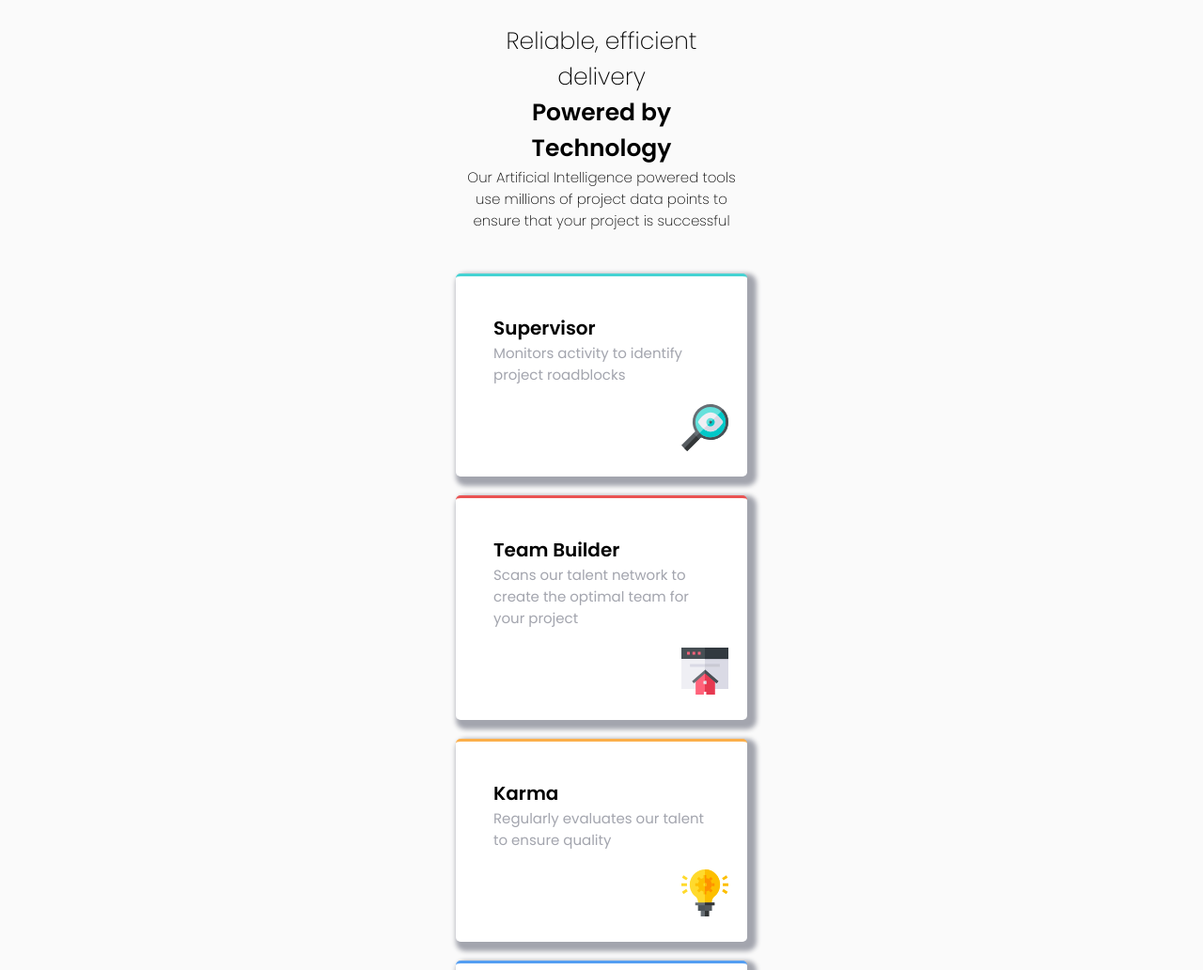
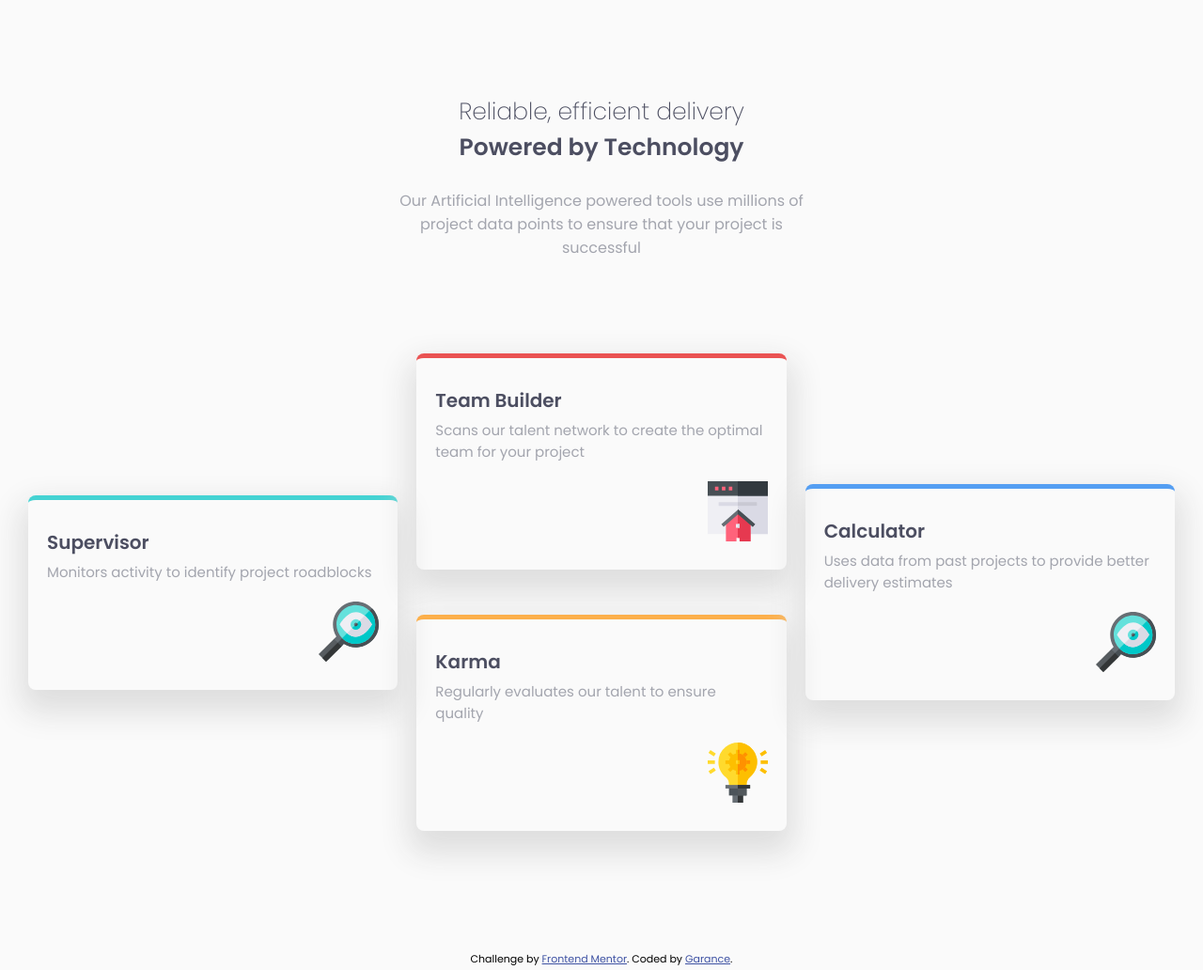
Before and after one commit to DGarance/four-card-feature-section, a plain HTML site: page index.html in a window 1280 px wide. Shown: the top 1032 px of the page at 94% size. Drawn offline with Linux system fonts and the light colour scheme.

Commit message:
challenge terminé

```diff
--- a/css/style.css
+++ b/css/style.css
@@ -30,74 +30,115 @@
 body {
   background-color: var(--very-light-gray);
   font-family: var(--f-fam);
-  display: flex;
-  flex-direction: column;
-  justify-content: center;
-  align-items: center;
 }
-.container {
-  width: 350px;
+/* Header CSS style */
+.header {
+  margin: 100px auto;
+  max-width: 475px;
+  text-align: center;
+  padding: 0 20px;
+}
+
+.header-title {
+  color: var(--very-dark-blue);
+  font-size: 25px;
+  font-weight: var(--thin-font);
   text-align: center;
 }
-.content {
-  display: flex;
-  flex-direction: row;
-  padding: 25px;
+
+.header-subtitle {
+  font-size: 25px;
+  color: var(--very-dark-blue);
+  text-align: center;
+  font-weight: var(--bold-font);
 }
 
-.content-text {
-  display: flex;
-  flex-direction: column;
+.header-description {
+  text-align: center;
+  font-size: 16px;
+  color: var(--grayish-blue);
+  font-weight: var(--normal-font);
+  margin-top: 25px;
 }
-.content-title {
-  font-size: 25px;
-  font-weight: 600;
-  text-align: center;
-}
-.content-title span,
-.content-description {
-  font-weight: 200;
-}
-.content-description {
-  font-size: 15px;
+
+/* Cards CSS style */
+
+.card-container {
+  margin: 80px 30px;
 }
 
 .card {
-  background-color: white;
-  border-radius: 5px;
-  text-align: start;
-  border-top: 3px solid var(--cyan);
-  margin: 20px;
-  padding: 20px;
-  box-shadow: 5px 5px 5px 5px var(--grayish-blue);
+  border-radius: 8px;
+  padding: 30px 20px;
+  margin-bottom: 3rem;
+  box-shadow: 0 16px 32px 8px #dedede;
 }
-.card:nth-child(2) {
-  border-top: 3px solid var(--red);
+
+.card-supervisor {
+  border-top: 5px solid var(--cyan);
 }
-.card:nth-child(3) {
-  border-top: 3px solid var(--orange);
+.card-team-builder {
+  border-top: 5px solid var(--red);
 }
-.card:nth-child(4) {
-  border-top: 3px solid var(--blue);
+
+.card-karma {
+  border-top: 5px solid var(--orange);
+}
+.card-calculator {
+  border-top: 5px solid var(--blue);
 }
 .card-text {
-  padding: 20px;
   text-align: start;
 }
 .card-title {
+  margin: 0;
+  padding-bottom: 5px;
   font-size: 20px;
   font-weight: var(--bold-font);
+  color: var(--very-dark-blue);
 }
 .card-description {
   font-size: 15px;
   color: var(--grayish-blue);
 }
 .card-img {
-  text-align: end;
+  display: flex;
+  justify-content: right;
+  padding-top: 20px;
 }
-img {
-  width: 50px;
+
+/* Destop Version */
+
+@media screen and (min-width: 768px) {
+  .card-container {
+    display: grid;
+    grid-template-columns: repeat(2, 1fr);
+    column-gap: 20px;
+  }
 }
+
+@media screen and (min-width: 1024px) {
+  .card-container {
+    grid-template-columns: repeat(3, 1fr);
+    grid-template-rows: repeat(2, 1fr);
+    grid-template-areas: "left mid1 right" "left mid2 right";
+  }
+  .card-supervisor {
+    grid-area: left;
+    align-self: center;
+  }
+  .card-team-builder {
+    grid-area: mid1;
+  }
+  .card-karma {
+    grid-area: mid2;
+  }
+  .card-calculator {
+    grid-area: right;
+    align-self: center;
+  }
+}
+
 .attribution {
   font-size: 11px;
   text-align: center;
--- a/index.html
+++ b/index.html
@@ -12,62 +12,46 @@
 </head>
 
 <body>
-  <div class="container">
-    <section class="content">
-      <div class="content-text">
-        <h1 class="content-title">
-          <span>Reliable, efficient delivery</span>
-          <br>Powered by Technology
-        </h1>
-        <p class="content-description">
-          Our Artificial Intelligence powered tools use millions of project data points
-          to ensure that your project is successful
-        </p>
-      </div>
-    </section>
+  <header class="header">
+    <h1 class="header-title">Reliable, efficient delivery</h1>
+    <h2 class="header-subtitle">Powered by Technology</h2>
+    <p class="header-description">Our Artificial Intelligence powered tools use millions of project data points
+      to ensure that your project is successful</p>
+  </header>
   <section class="card-container">
-      <div class="card">
-        <div class="card-text">
-          <h2 class="card-title">Supervisor</h2>
+    <div class="card card-supervisor">
+      <h3 class="card-title">Supervisor</h3>
       <p class="card-description">Monitors activity to identify project roadblocks</p>
-        </div>
       <div class="card-img">
-          <img src="./images/icon-supervisor.svg" alt="">
+        <img src="./images/icon-supervisor.svg" alt="icon-supervisor">
       </div>
     </div>
-      <div class="card">
-        <div class="card-text">
-          <h2 class="card-title">Team Builder</h2>
-          <p class="card-description"> Scans our talent network to create the optimal team for your project</p>
-        </div>
+    <div class="card card-team-builder">
+      <h3 class="card-title">Team Builder</h3>
+      <p class="card-description">Scans our talent network to create the optimal team for your project</p>
       <div class="card-img">
-          <img src="./images/icon-team-builder.svg" alt="">
+        <img src="./images/icon-team-builder.svg" alt="icon-team-builder">
       </div>
     </div>
-      <div class="card">
-        <div class="card-text">
-          <h2 class="card-title">Karma</h2>
+    <div class="card card-karma">
+      <h3 class="card-title">Karma</h3>
       <p class="card-description">Regularly evaluates our talent to ensure quality</p>
-        </div>
       <div class="card-img">
-          <img src="./images/icon-karma.svg" alt="">
+        <img src="./images/icon-karma.svg" alt="icon-supervisor">
       </div>
     </div>
-      <div class="card">
-        <div class="card-text">
-          <h2 class="card-title">Calculator</h2>
+    <div class="card card-calculator">
+      <h3 class="card-title">Calculator</h3>
       <p class="card-description">Uses data from past projects to provide better delivery estimates</p>
-        </div>
       <div class="card-img">
-          <img src="./images/icon-calculator.svg" alt="">
+        <img src="./images/icon-supervisor.svg" alt="icon-supervisor">
       </div>
     </div>
   </section>
-  </div>
   <footer>
     <p class="attribution">
       Challenge by <a href="https://www.frontendmentor.io?ref=challenge" target="_blank">Frontend Mentor</a>.
-      Coded by <a href="#">Your Name Here</a>.
+      Coded by <a href="https://www.frontendmentor.io/profile/DGarance">Garance</a>.
     </p>
   </footer>
 </body>
```
Also changed, not shown: screenshots/desktop-screenshot.png (added), screenshots/mobile-screenshot.png (added), 2 other files. Lines whose indentation alone changed are shown as unchanged.
